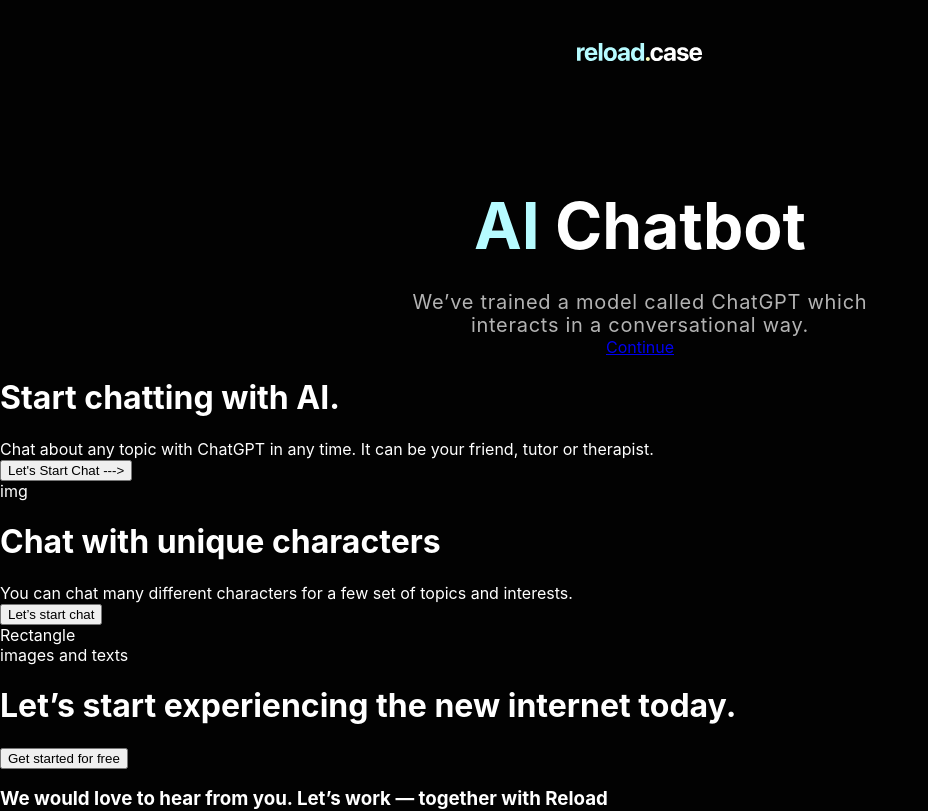
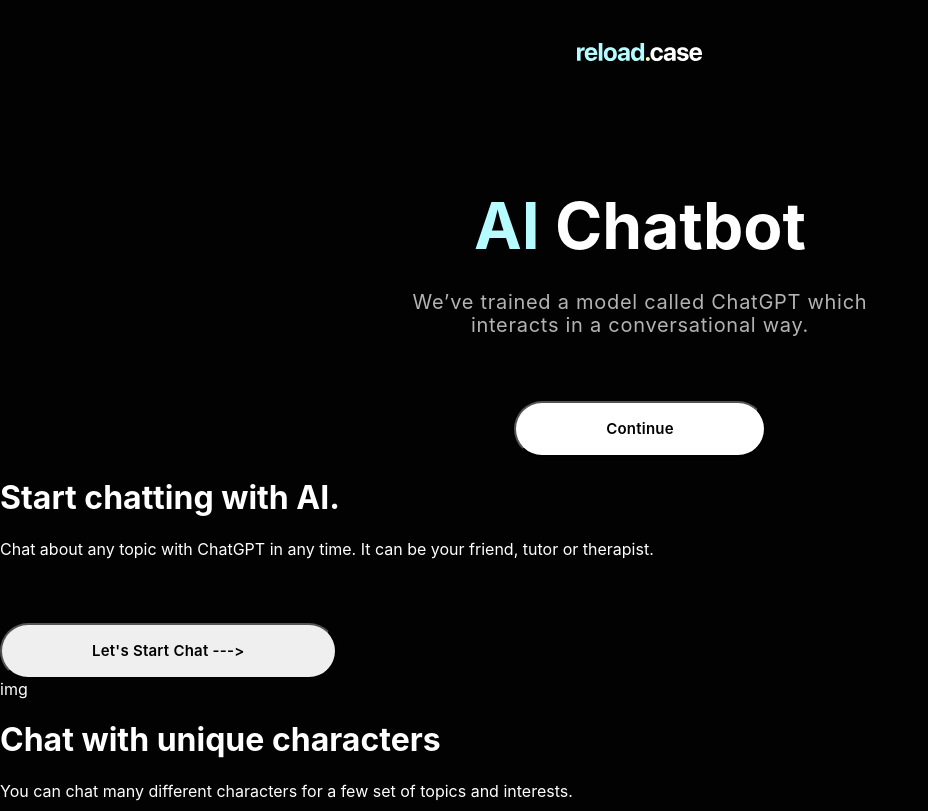
Before and after one commit to Enesmerdane/reload-case-study, a React (Create React App) app: page / in a window 1280 px wide. Shown: the top 811 px of the page, without its empty margins (0-928 px from the left). Built offline with nearby package versions, Linux system fonts and the light colour scheme.

Commit message:
section1 button style added
section1 button style added

```diff
--- a/globals.d.ts
+++ b/globals.d.ts
@@ -2,3 +2,7 @@
     const content: any;
     export default content;
 }
+declare module "*.css" {
+    const content: any;
+    export default content;
+}
--- /dev/null
+++ b/src/components/homePageButton/index.tsx
@@ -0,0 +1,20 @@
+import styles from "./styles.module.css";
+
+enum buttonColorEnum {
+    white = "#FFFFFF",
+    blue = "#B6FBFF",
+}
+
+interface buttonProps {
+    text: string;
+    color?: buttonColorEnum;
+}
+
+function Button(props: buttonProps) {
+    const buttonColor = props.color ? props.color : buttonColorEnum.white;
+    const buttonStyle = { backgroundColor: buttonColor, ...styles };
+
+    return <button style={buttonStyle}>{props.text}</button>;
+}
+
+export default Button;
--- /dev/null
+++ b/src/components/homePageButton/styles.module.css
@@ -0,0 +1,10 @@
+button {
+    height: 3.5rem;
+    padding: 0rem 5.625rem;
+    border-radius: 3.75rem;
+    font-family: inherit;
+    font-size: 0.9375rem;
+    font-weight: 600;
+    margin-top: 4rem;
+    letter-spacing: 0.015rem;
+}
--- a/src/pages/home/index.tsx
+++ b/src/pages/home/index.tsx
@@ -1,23 +1,23 @@
-import "./module.index.css";
+import styles from "./styles.module.css";
 import Logo from "../../utils/logo";
 
-import React from "react";
+import Button from "../../components/homePageButton";
 
 function Home() {
     return (
         <>
             <header>
-                <Logo classname="main-page__logo" />
+                <Logo classname={styles.main_page__logo} />
             </header>
-            <div className="section1">
-                <div className="section1__heading">
+            <div className={styles.section1}>
+                <div className={styles.section1__heading}>
                     <code>AI</code> Chatbot
                 </div>
-                <div className="section1__description">
+                <div className={styles.section1__description}>
                     We’ve trained a model called ChatGPT which interacts in a
                     conversational way.
                 </div>
-                <a href="#section4">Continue</a>
+                <Button text="Continue" />
             </div>
             <div className="section2">
                 <h1>Start chatting with AI.</h1>
--- a/src/pages/home/module.index.css
+++ b/src/pages/home/styles.module.css
@@ -3,7 +3,7 @@
     align-items: center;
 }
 
-.main-page__logo {
+.main_page__logo {
     width: 7.81544rem;
     margin: auto;
     margin-top: 2.69rem;
```
